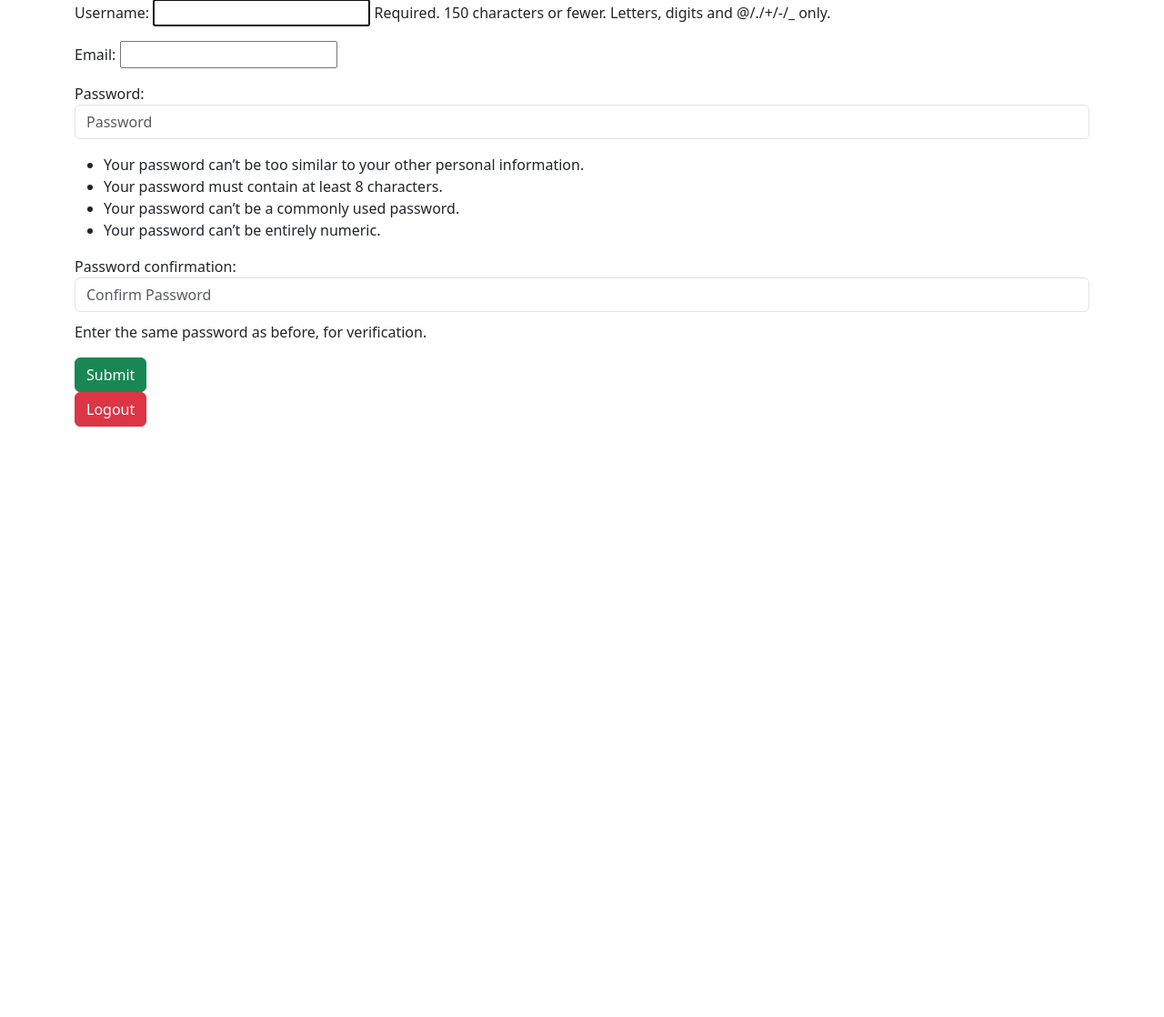
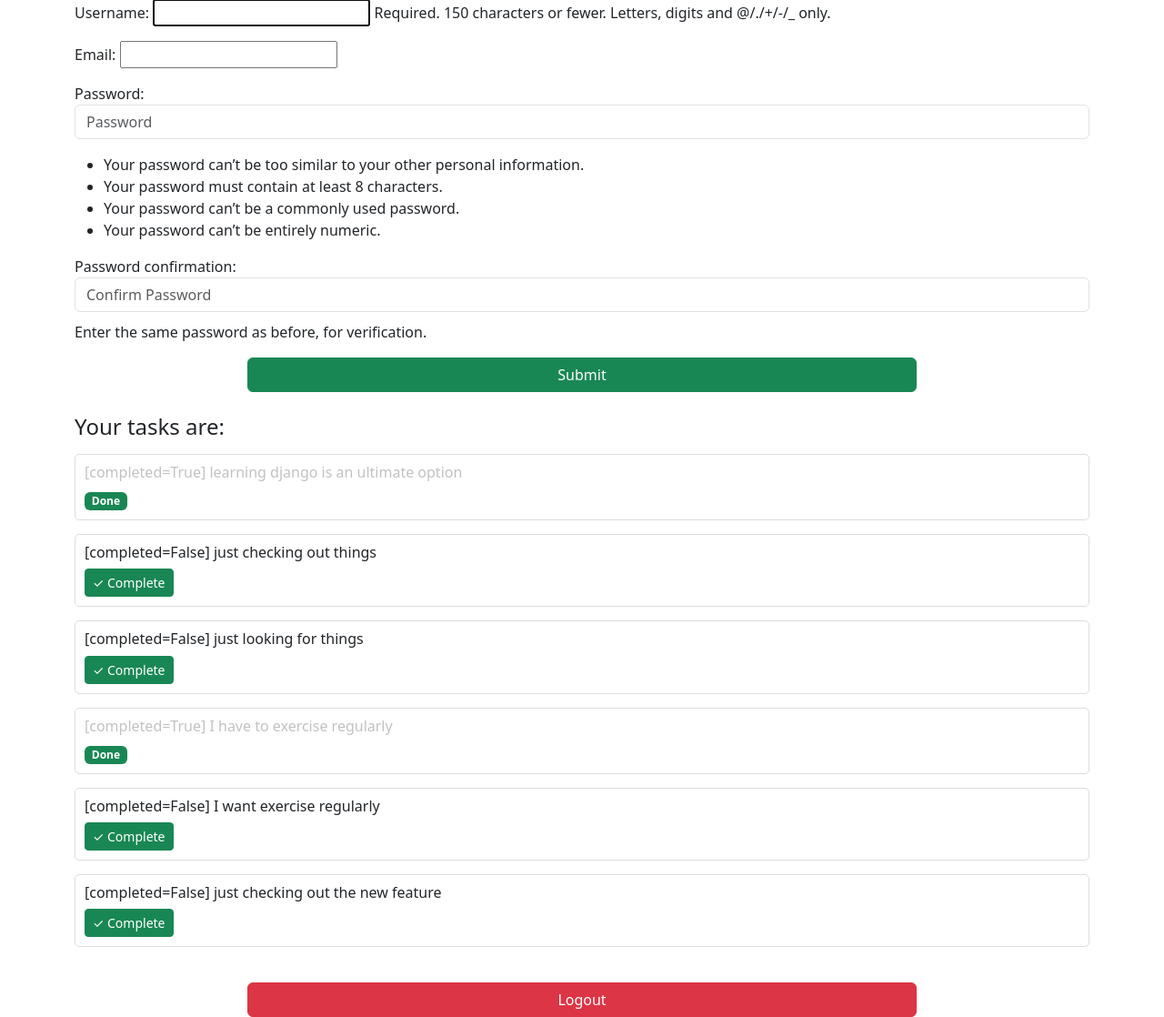
Before and after one commit to syedizzanshah72/TodoAppDjango, a Django app: template todoApp/templates/todo.html in a window 1280 px wide. Shown: the part 25-1143 px from the top of the page at 91% size. Before the commit the page ends 494 px from the top, so only its background shows below. Run offline with Django 5.2, Linux system fonts and the light colour scheme; the template is opened without the code that fills it: values that come from a table or form of the project are taken from there, others are empty; data comes from the database, SQL or seed files in the repository; both versions use the stored data as it was after the commit.

Commit message:
Almost Complete TodoApp

```diff
--- a/todoApp/models.py
+++ b/todoApp/models.py
@@ -11,5 +11,6 @@ class TodoModel(models.Model):
     description = models.TextField(max_length=1000)
     due_date = models.DateTimeField()
     priority = models.TextField(max_length=1,choices=choice)
+    completed = models.BooleanField(default=False)
     def __str__(self):
         return self.tasktitle
--- a/todoApp/templates/todo.html
+++ b/todoApp/templates/todo.html
@@ -2,18 +2,53 @@
 {% block title %}
 todoApp
 {% endblock title %}
+
 {% block content %}
-<form method = "POST" enctype ="multipart/form-data" class = "form">
+
+<!-- CREATE TASK FORM -->
+<form method="POST" enctype="multipart/form-data">
     {% csrf_token %}
-    {{form.as_p}}
-<button type="submit" class = "btn btn-success">Submit</button>
+    {{ form.as_p }}
+    <div class="row justify-content-center">
+        <div class="col-md-8">
+            <button type="submit" class="btn btn-success w-100">Submit</button>
+        </div>
+    </div>
 </form>
-{% comment %} <p>your tasks are </p>
-{% for d in data  %}
-<h2>{{d.description}}</h2>
 
-{% endfor %} {% endcomment %}
-<form method ="post" action="{% url 'logout' %}" >
-    {% csrf_token %}
-<button class = "btn btn-danger">Logout</a>
+<br>
+<h4>Your tasks are:</h4>
+
+<!-- TASK LIST -->
+{% if data %}
+    {% for d in data %}
+        <div style="margin: 15px 0; padding: 10px; border: 1px solid #ddd; border-radius: 5px;">
+            <h6 style="{% if d.completed %}color:#999; opacity:0.6;{% endif %}">
+                    [completed={{ d.completed }}] {{ d.description }}
+                {% comment %} {{ d.description }} {% endcomment %}
+            </h6>
+
+            {% if not d.completed %}
+                <a href="{% url 'complete' d.id %}" class="btn btn-success btn-sm">✓ Complete</a>
+            {% else %}
+                <span class="badge bg-success">Done</span>
+            {% endif %}
+        </div>
+    {% endfor %}
+{% else %}
+    <p>No tasks found</p>
+{% endif %}
+
+<br>
+
+<!-- LOGOUT FORM -->
+<div class="row justify-content-center">
+    <div class="col-md-8">
+        <form method="post" action="{% url 'logout' %}">
+            {% csrf_token %}
+            <button type="submit" class="btn btn-danger w-100">Logout</button>
+        </form>
+    </div>
+</div>
+
 {% endblock content %}
--- a/todoApp/urls.py
+++ b/todoApp/urls.py
@@ -8,4 +8,6 @@ urlpatterns = [
     path('login/',auth_views.LoginView.as_view(template_name='login.html'), name='login'),
     path('logout/',auth_views.LogoutView.as_view(template_name='logout.html'), name='logout'),
     path('todo/',views.todo,name="todo"),
+    path('todo/<int:id>/complete/',views.complete, name = "complete")
+
 ]
```
Also changed, not shown: todoApp/views.py (+15 -5 lines), db.sqlite3, todoApp/migrations/0002_todomodel_completed.py (added).
